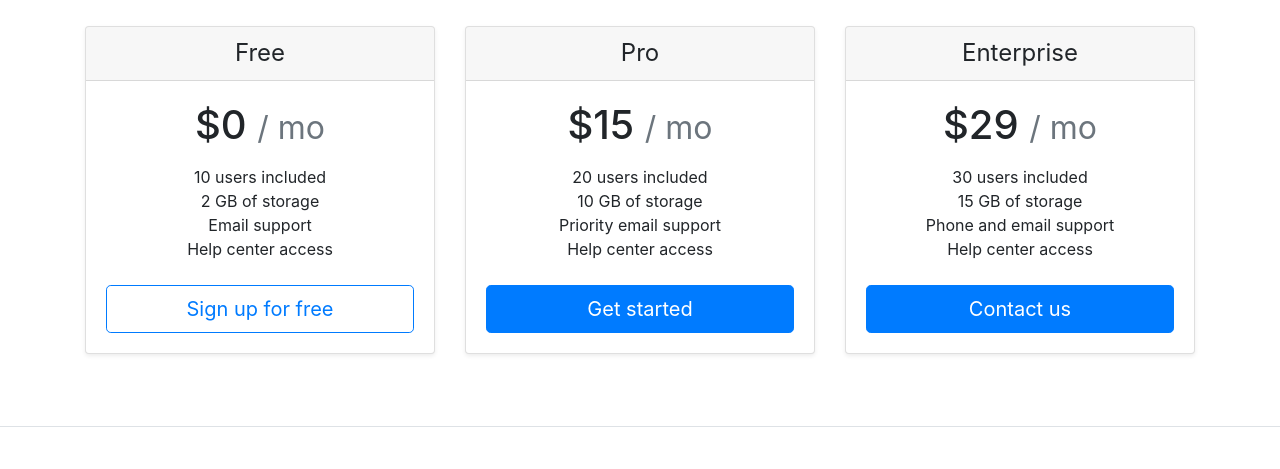
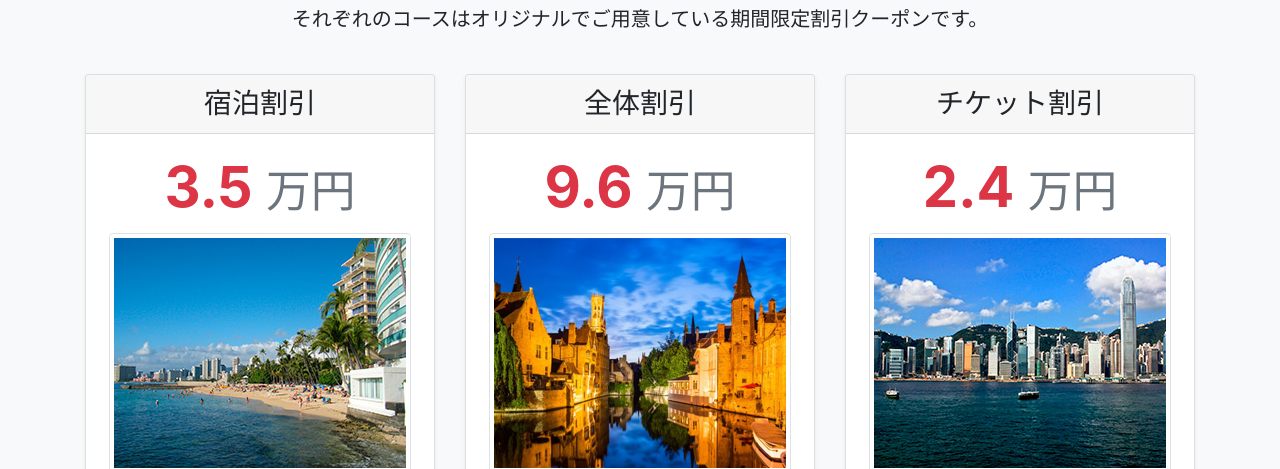
Before and after one commit to akifukaya/BootstrapProject, a website: page assets/index.html in a window 1280 px wide. Shown: the part 753-1222 px from the top of the page. Drawn offline with nearby package versions, Linux system fonts and the light colour scheme; files that its build step writes are made by us from their sources; files whose address does not match are found by name.

Commit message:
add campain

```diff
--- a/assets/index.html
+++ b/assets/index.html
@@ -119,62 +119,70 @@
           <span class="sr-only">Next</span>
         </a>
       </div>
-
+    <div class="bg-light">
+    <section class="container my-5" id="campain">
       <div class="pricing-header px-3 py-3 pt-md-5 pb-md-4 mx-auto text-center">
-      <h1 class="display-4">Pricing</h1>
-      <p class="lead">Quickly build an effective pricing table for your potential customers with this Bootstrap example. It's built with default Bootstrap components and utilities with little customization.</p>
+        <h2 class="display-4">Campain</h2>
+<p class="lead">夏旅応援特集お得なキャンペーンクーポン配布中!<br>それぞれのコースはオリジナルでご用意している期間限定割引クーポンです。</p>
       </div>
-    <div class="container">
       <div class="card-deck mb-3 text-center">
         <div class="card mb-4 shadow-sm">
           <div class="card-header">
-            <h4 class="my-0 font-weight-normal">Free</h4>
+  <h3 class="my-0 font-weight-normal">宿泊割引</h3>
 </div>
 <div class="card-body">
-            <h1 class="card-title pricing-card-title">$0 <small class="text-muted">/ mo</small></h1>
-            <ul class="list-unstyled mt-3 mb-4">
-              <li>10 users included</li>
-              <li>2 GB of storage</li>
-              <li>Email support</li>
-              <li>Help center access</li>
+  <h4 class="card-title pricing-card-title font-weight-bold display-4 text-danger">3.5 <small class="text-muted"> 万円</small></h4>
+  <img src="images/campain01.jpg" alt="ヨーロッパ地域" class="img-thumbnail">
+  <ul class="list-group list-group-flush text-left mt-3 mb-4">
+    <li class="list-group-item"><span class="font-weight-bold">利用金額</span>：150,000円以上</li>
+    <li class="list-group-item"><span class="font-weight-bold">対象コース</span>：北中米地域</li>
+    <li class="list-group-item"><span class="font-weight-bold">予約対象期間</span>：20XX/05/01～</li>
+    <li class="list-group-item"><span class="font-weight-bold">対象人数</span>：5人</li>
+    <li class="list-group-item text-muted small">※プレミアム会員限定</li>
   </ul>
-            <button type="button" class="btn btn-lg btn-block btn-outline-primary">Sign up for free</button>
+  <button type="button" class="btn btn-lg btn-block btn-outline-primary">詳細はこちら</button>
 </div>
         </div>
         <div class="card mb-4 shadow-sm">
           <div class="card-header">
-            <h4 class="my-0 font-weight-normal">Pro</h4>
+  <h3 class="my-0 font-weight-normal">全体割引</h3>
 </div>
 <div class="card-body">
-            <h1 class="card-title pricing-card-title">$15 <small class="text-muted">/ mo</small></h1>
-            <ul class="list-unstyled mt-3 mb-4">
-              <li>20 users included</li>
-              <li>10 GB of storage</li>
-              <li>Priority email support</li>
-              <li>Help center access</li>
+  <h4 class="card-title pricing-card-title font-weight-bold display-4 text-danger">9.6 <small class="text-muted"> 万円</small></h4>
+  <img src="images/campain02.jpg" alt="ヨーロッパ地域" class="img-thumbnail">
+  <ul class="list-group list-group-flush text-left mt-3 mb-4">
+    <li class="list-group-item"><span class="font-weight-bold">利用金額</span>：300,000円以上</li>
+    <li class="list-group-item"><span class="font-weight-bold">対象コース</span>：ヨーロッパ地域</li>
+    <li class="list-group-item"><span class="font-weight-bold">予約対象期間</span>：20XX/09/01～</li>
+    <li class="list-group-item"><span class="font-weight-bold">対象人数</span>：3人</li>
+    <li class="list-group-item text-muted small">※プレミアム会員限定</li>
   </ul>
-            <button type="button" class="btn btn-lg btn-block btn-primary">Get started</button>
+  <button type="button" class="btn btn-lg btn-block btn-outline-primary">詳細はこちら</button>
 </div>
         </div>
         <div class="card mb-4 shadow-sm">
           <div class="card-header">
-            <h4 class="my-0 font-weight-normal">Enterprise</h4>
+  <h3 class="my-0 font-weight-normal">チケット割引</h3>
 </div>
 <div class="card-body">
-            <h1 class="card-title pricing-card-title">$29 <small class="text-muted">/ mo</small></h1>
-            <ul class="list-unstyled mt-3 mb-4">
-              <li>30 users included</li>
-              <li>15 GB of storage</li>
-              <li>Phone and email support</li>
-              <li>Help center access</li>
+  <h4 class="card-title pricing-card-title font-weight-bold display-4 text-danger">2.4 <small class="text-muted"> 万円</small></h4>
+  <img src="images/campain03.jpg" alt="ヨーロッパ地域" class="img-thumbnail">
+  <ul class="list-group list-group-flush text-left mt-3 mb-4">
+    <li class="list-group-item"><span class="font-weight-bold">利用金額</span>：100,000円以上</li>
+    <li class="list-group-item"><span class="font-weight-bold">対象コース</span>：アジア地域</li>
+    <li class="list-group-item"><span class="font-weight-bold">予約対象期間</span>：20XX/06/01～</li>
+    <li class="list-group-item"><span class="font-weight-bold">対象人数</span>：8人</li>
+    <li class="list-group-item text-muted small">※一般会員およびビジター含む</li>
   </ul>
-            <button type="button" class="btn btn-lg btn-block btn-primary">Contact us</button>
+  <button type="button" class="btn btn-lg btn-block btn-outline-primary">詳細はこちら</button>
 </div>
         </div>
       </div>
+    </section>
     </div>
   </main>
       <footer class="pt-4 my-md-5 pt-md-5 border-top">
+        <div class="container">
           <div class="row">
             <div class="col-12 col-md">
               <img class="mb-2" src="../../assets/brand/bootstrap-solid.svg" alt="" width="24" height="24">
@@ -210,6 +218,7 @@
               </ul>
             </div>
           </div>
+        </div>
       </footer>
     </div>
   <script src="https://ajax.googleapis.com/ajax/libs/jquery/3.3.1/jquery.min.js"></script>
```
Also changed, not shown: html/index.html (+37 -28 lines). Lines whose indentation alone changed are shown as unchanged.
